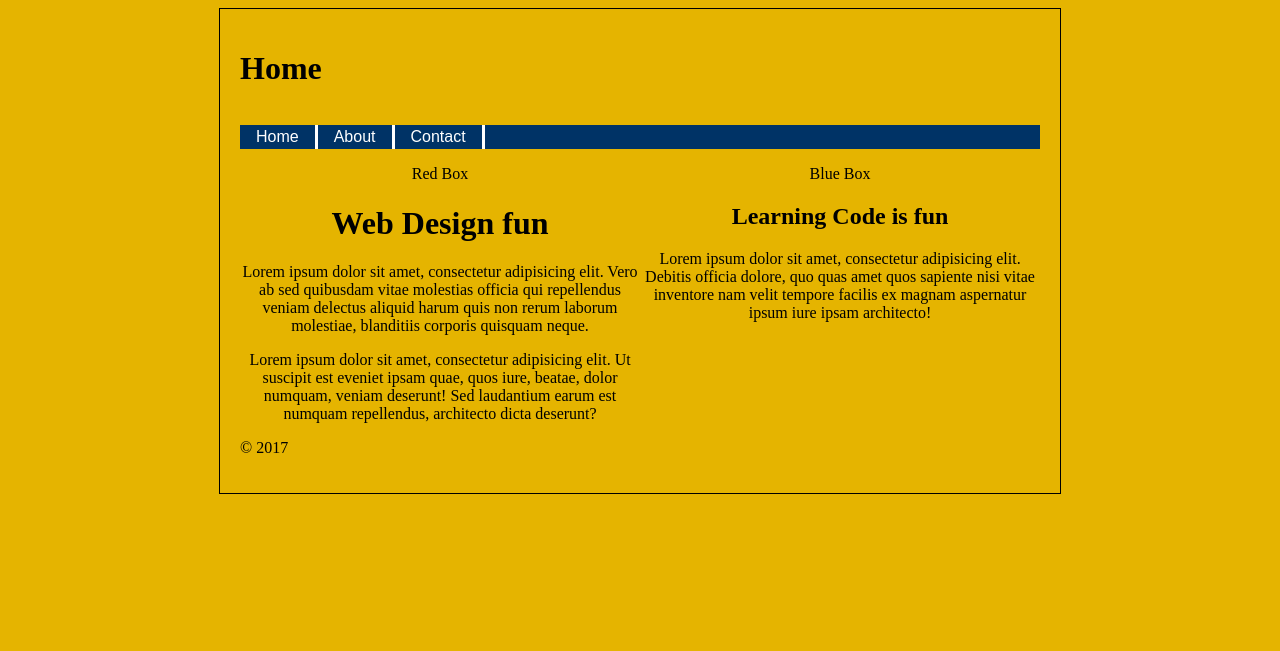
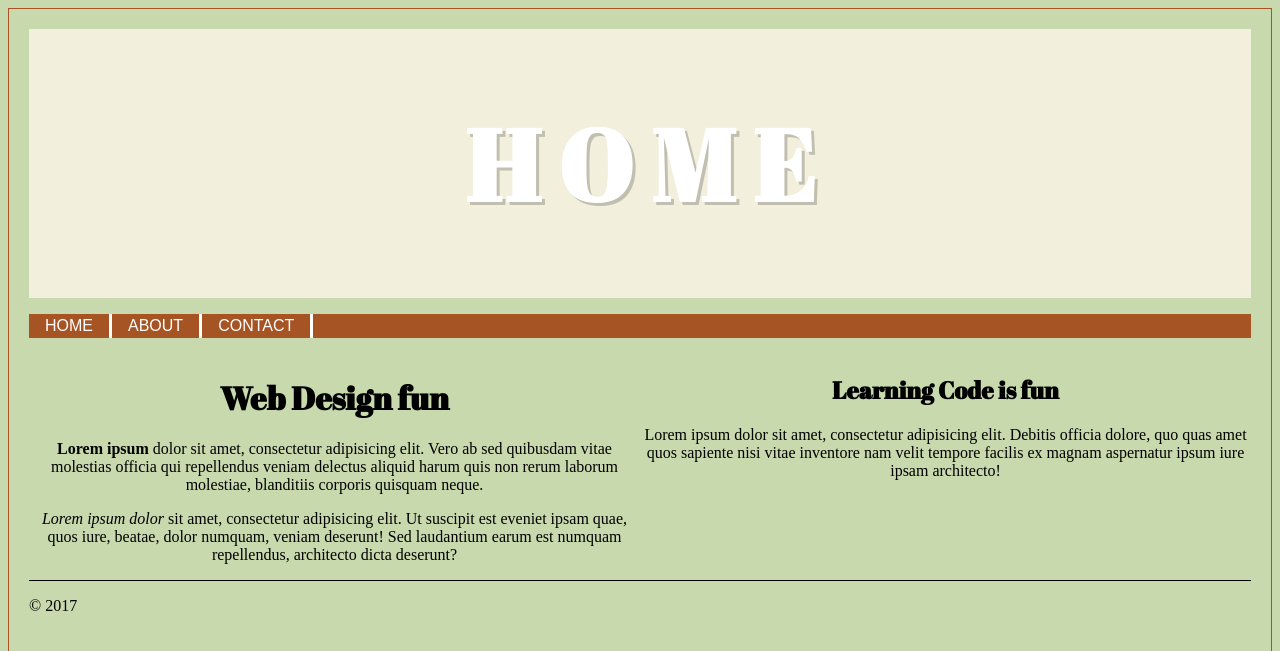
Before and after one commit to Dapelayo/wed-design-fundamentals, a plain HTML site: page index.html in a window 1280 px wide. Shown: the top 651 px of the page. Drawn offline with Linux system fonts and the light colour scheme.

Commit message:
cool font animations

```diff
--- a/css/style.css
+++ b/css/style.css
@@ -1,19 +1,51 @@
                         body {
-                            background-color: #E5B400;
+                            background-color: #C7D9AD;
                         }
 
                         .container {
+                          background-color: #C7D9AD
                             width: 800px;
-                            border: 1px solid #000000;
+                            border: 1px solid #A65424;
                             padding: 20px;
                             margin: 0 auto 0 auto;
+                        }
+
+                        header {
+                          background-color: #F2EFDC;
+                          text-transform: uppercase;
+                          display: flex;
+                          justify-content: center;
+                          align-items: center;
+                          font-size: 50px;
+                          color: #ffffff;
+                          text-shadow: 3px 3px 0 rgba(0,0,0,0.2);
+                        }
+
+
+                        /*cool effect for h1 font*/
+                        .jump span {
+                          display: inline-block;
+                          transition: transform 0.2s;
+                          cursor: url('http://csscursor.info/source/santahand.png'), default;
+                        }
+
+
+                        .jump span:hover {
+                          transform: translateY(-20px) rotate(10deg) scale(2);
+
+
+                        }
+
+                        h1, h2{
+                          font-family: 'Abril Fatface', cursive;
+
                         }
                         /* for main nav */
 
                         ul {
                             padding-left: 0;
                             margin-left: 0;
-                            background-color: #036;
+                            background-color: #A65424;
                             color: white;
                             float: left;
                             width: 100%;
@@ -26,7 +58,7 @@
 
                         ul li a {
                             padding: 0.2em 1em;
-                            background-color: #003366;
+                            background-color: #A65424;
                             color: #ffffff;
                             text-decoration: none;
                             float: left;
@@ -34,8 +66,8 @@
                         }
 
                         ul li a:hover {
-                            background-color: #336699;
-                            color: #ffffff;
+                            background-color: #ffffff;
+                            color: #83BDF0;
                         }
 
                         .red-box {
@@ -58,5 +90,6 @@
                         }
 
                         footer{
+                          border-top: 1px solid #000000;
                           clear: both;
                         }
--- a/index.html
+++ b/index.html
@@ -3,33 +3,40 @@
 
 <head>
     <title>Drones</title>
+    <link href="https://fonts.googleapis.com/css?family=Abril+Fatface" rel="stylesheet">
     <link rel="stylesheet" type="text/css" href="css/style.css">
 </head>
 
 <body>
+
     <div class="container">
         <header>
-            <h1>Home</h1>
+            <h1 class="jump">
+              <span>H</span></em>
+              <span>o</span>
+              <span>m</span>
+              <span>e</span>
+            </h1>
         </header>
         <nav>
             <ul>
-                <li><a href="index.html">Home</a></li>
-                <li><a href="about.html">About</a></li>
-                <li><a href="contact.html">Contact</a></li>
+                <li><a href="index.html">HOME</a></li>
+                <li><a href="about.html">ABOUT</a></li>
+                <li><a href="contact.html">CONTACT</a></li>
             </ul>
         </nav>
         <div class="main-contact">
-            <div class="red-box">Red Box
+            <div class="red-box">
             <h1>Web Design fun</h1>
             <p>
-              Lorem ipsum dolor sit amet, consectetur adipisicing elit. Vero ab sed quibusdam vitae molestias officia qui repellendus veniam delectus aliquid harum quis non rerum laborum molestiae, blanditiis corporis quisquam neque.
+              <strong>Lorem ipsum</strong> dolor sit amet, consectetur adipisicing elit. Vero ab sed quibusdam vitae molestias officia qui repellendus veniam delectus aliquid harum quis non rerum laborum molestiae, blanditiis corporis quisquam neque.
             </p>
 
             <p>
-              Lorem ipsum dolor sit amet, consectetur adipisicing elit. Ut suscipit est eveniet ipsam quae, quos iure, beatae, dolor numquam, veniam deserunt! Sed laudantium earum est numquam repellendus, architecto dicta deserunt?
+              <em>Lorem ipsum dolor</em> sit amet, consectetur adipisicing elit. Ut suscipit est eveniet ipsam quae, quos iure, beatae, dolor numquam, veniam deserunt! Sed laudantium earum est numquam repellendus, architecto dicta deserunt?
             </p>
           </div>
-            <div class="blue-box">Blue Box
+            <div class="blue-box">
             <h2>Learning Code is fun</h2>
             <p>
               Lorem ipsum dolor sit amet, consectetur adipisicing elit. Debitis officia dolore, quo quas amet quos sapiente nisi vitae inventore nam velit tempore facilis ex magnam aspernatur ipsum iure ipsam architecto!
```
Also changed, not shown: about.html (+3 -2 lines), contact.html (+3 -2 lines).
